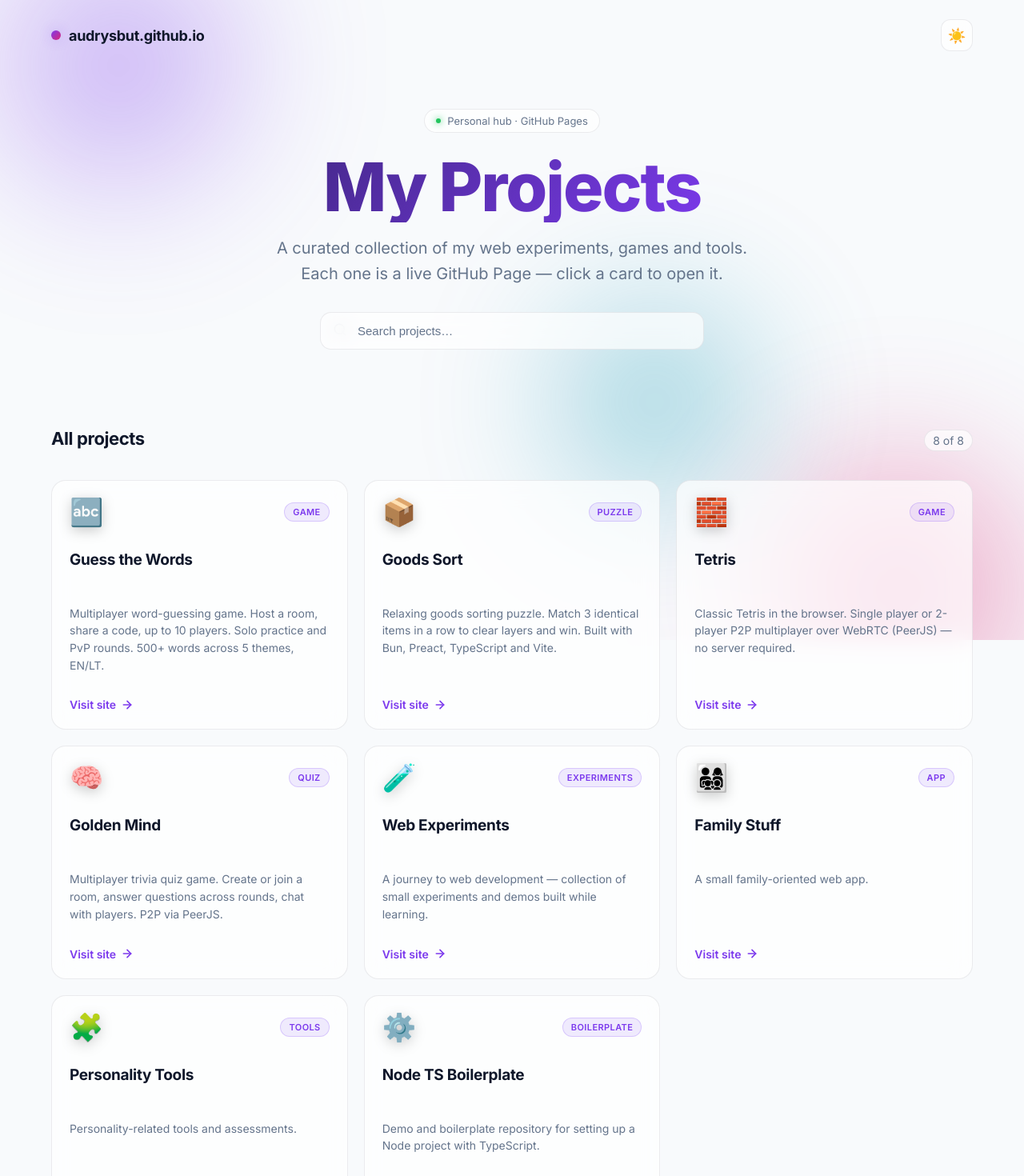
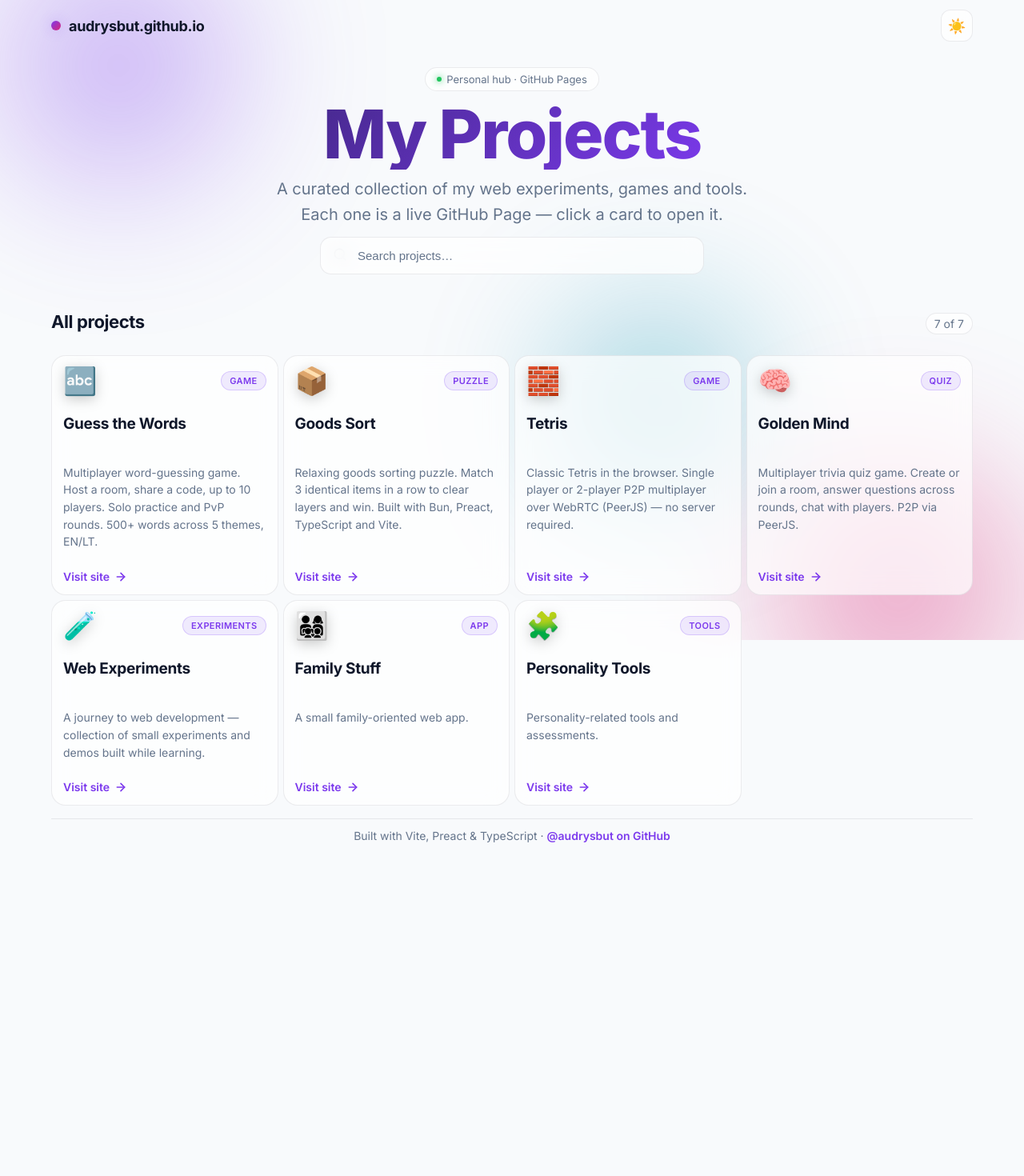
Before and after one commit to audrysbut/audrysbut.github.io, a Preact app: page / in a window 1280 px wide. Shown: the top 1470 px of the page at 80% size. After the commit the page ends 1065 px from the top, so only its background shows below. Built offline with nearby package versions, Linux system fonts and the light colour scheme.

Commit message:
Reduce vertical spacing for compact layout

```diff
--- a/src/app.css
+++ b/src/app.css
@@ -66,7 +66,7 @@
   display: flex;
   align-items: center;
   justify-content: space-between;
-  padding: 24px 0;
+  padding: 12px 0;
 }
 
 .brand {
@@ -107,14 +107,14 @@
 
 /* hero */
 .hero {
-  padding: 48px 0 32px;
+  padding: 20px 0 12px;
   text-align: center;
 }
 
 .eyebrow {
   display: inline-flex;
   align-items: center;
-  gap: 8px;
+  gap: 6px;
   padding: 6px 14px;
   border-radius: 999px;
   background: var(--surface);
@@ -122,7 +122,7 @@
   font-size: 13px;
   color: var(--muted);
   backdrop-filter: blur(10px);
-  margin-bottom: 24px;
+  margin-bottom: 10px;
 }
 
 .eyebrow-dot {
@@ -138,7 +138,7 @@
   font-weight: 800;
   letter-spacing: -2px;
   line-height: 1.05;
-  margin: 0 0 16px;
+  margin: 0 0 8px;
   color: var(--text-h);
   background: linear-gradient(135deg, var(--text-h) 0%, var(--accent) 50%, var(--accent-2) 100%);
   -webkit-background-clip: text;
@@ -162,14 +162,14 @@
   font-size: clamp(16px, 2vw, 20px);
   color: var(--muted);
   max-width: 640px;
-  margin: 0 auto 32px;
+  margin: 0 auto 12px;
   line-height: 1.6;
 }
 
 /* search */
 .search-wrap {
   max-width: 480px;
-  margin: 0 auto 48px;
+  margin: 0 auto 16px;
   position: relative;
 }
 
@@ -209,8 +209,8 @@
   display: flex;
   align-items: baseline;
   justify-content: space-between;
-  margin-bottom: 20px;
-  gap: 12px;
+  margin-bottom: 10px;
+  gap: 6px;
   flex-wrap: wrap;
 }
 
@@ -234,16 +234,16 @@
 .grid {
   display: grid;
   grid-template-columns: repeat(auto-fill, minmax(280px, 1fr));
-  gap: 20px;
-  padding-bottom: 64px;
+  gap: 6px;
+  padding-bottom: 16px;
 }
 
 .card {
   position: relative;
   display: flex;
   flex-direction: column;
-  gap: 12px;
-  padding: 22px;
+  gap: 6px;
+  padding: 14px;
   border-radius: 18px;
   background: var(--surface);
   border: 1px solid var(--border);
@@ -343,7 +343,7 @@
 /* footer */
 .footer {
   border-top: 1px solid var(--border);
-  padding: 32px 0;
+  padding: 12px 0;
   text-align: center;
   color: var(--muted);
   font-size: 14px;
--- a/src/data/links.ts
+++ b/src/data/links.ts
@@ -61,12 +61,4 @@ export const links: LinkItem[] = [
     emoji: '🧩',
     tag: 'Tools',
   },
-  {
-    title: 'Node TS Boilerplate',
-    url: 'https://audrysbut.github.io/node_typescript_project/',
-    description:
-      'Demo and boilerplate repository for setting up a Node project with TypeScript.',
-    emoji: '⚙️',
-    tag: 'Boilerplate',
-  },
 ]
```
